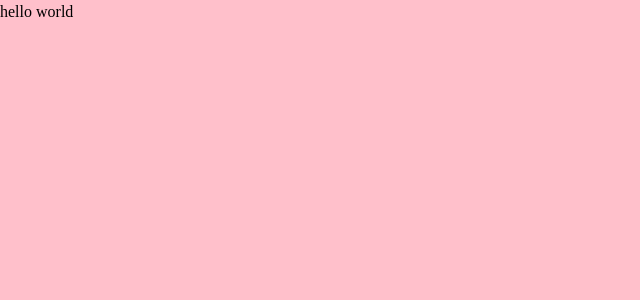
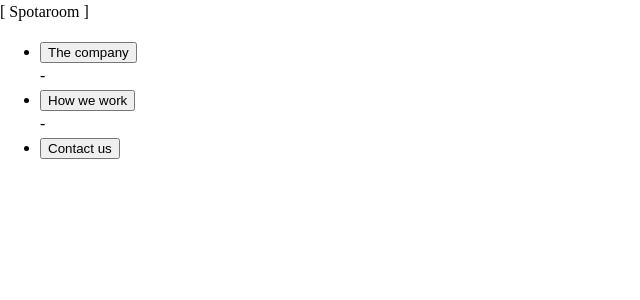
Before and after one commit to sayheylaura/spotaroom, a React (Create React App) app: page / in a window 1280 px wide. Shown: the top 300 px of the page, without its empty margins (0-640 px from the left). Built offline with nearby package versions, Linux system fonts and the light colour scheme.

Commit message:
Create Header, Menu, MenuItem and Button components

```diff
--- a/src/App.js
+++ b/src/App.js
@@ -1,12 +1,13 @@
 import React, { Component } from 'react';
 import './App.scss';
+import Header from './components/Header';
 
 class App extends Component {
 	render() {
 		return (
 			<div className="App">
-				hello world
-      </div>
+				<Header />
+			</div>
 		);
 	}
 }
--- /dev/null
+++ b/src/components/Button/index.js
@@ -0,0 +1,22 @@
+import React from 'react';
+import PropTypes from 'prop-types';
+
+const Button = ({ buttonType, buttonStyles, children, handleBtnClick }) => {
+	return (
+		<button
+			className={buttonStyles}
+			type={buttonType}
+			onClick={handleBtnClick}
+		>
+			{children}
+		</button>
+	);
+}
+
+Button.propTypes = {
+	buttonType: PropTypes.string.isRequired,
+	buttonStyles: PropTypes.string.isRequired,
+	handleBtnClick: PropTypes.func
+}
+
+export default Button;
--- /dev/null
+++ b/src/components/Header/index.js
@@ -0,0 +1,15 @@
+import React, { Component } from "react";
+import Menu from "../Menu";
+
+class Header extends Component {
+	render() {
+		return (
+			<header className="app__header">
+				<div className="logo">[ Spotaroom ]</div>
+				<Menu />
+			</header>
+		);
+	}
+}
+
+export default Header;
--- /dev/null
+++ b/src/components/Menu/index.js
@@ -0,0 +1,20 @@
+import React, { Component } from 'react';
+import MenuItem from '../MenuItem';
+
+class Menu extends Component {
+	render() {
+		return (
+			<nav className="menu">
+				<ul className="menu__list">
+					<MenuItem content="The company" />
+					<span className="menu__divider"> - </span>
+					<MenuItem content="How we work" />
+					<span className="menu__divider"> - </span>
+					<MenuItem content="Contact us" />
+				</ul>
+			</nav>
+		);
+	}
+}
+
+export default Menu;
--- /dev/null
+++ b/src/components/MenuItem/index.js
@@ -0,0 +1,12 @@
+import React from "react";
+import Button from "../Button";
+
+const MenuItem = ({ content }) => (
+	<li className="menu__item">
+		<Button buttonStyles="menu__link" type="button">
+			{content}
+		</Button>
+	</li>
+);
+
+export default MenuItem;
--- a/src/index.scss
+++ b/src/index.scss
@@ -1,7 +1,7 @@
 body {
 	margin: 0;
 	min-height: 100vh;
-	background-color: pink;
+	background-color: #FFFFFF;
 	font-size: 16px;
 	font-weight: 400;
 	line-height: 1.5;
```
